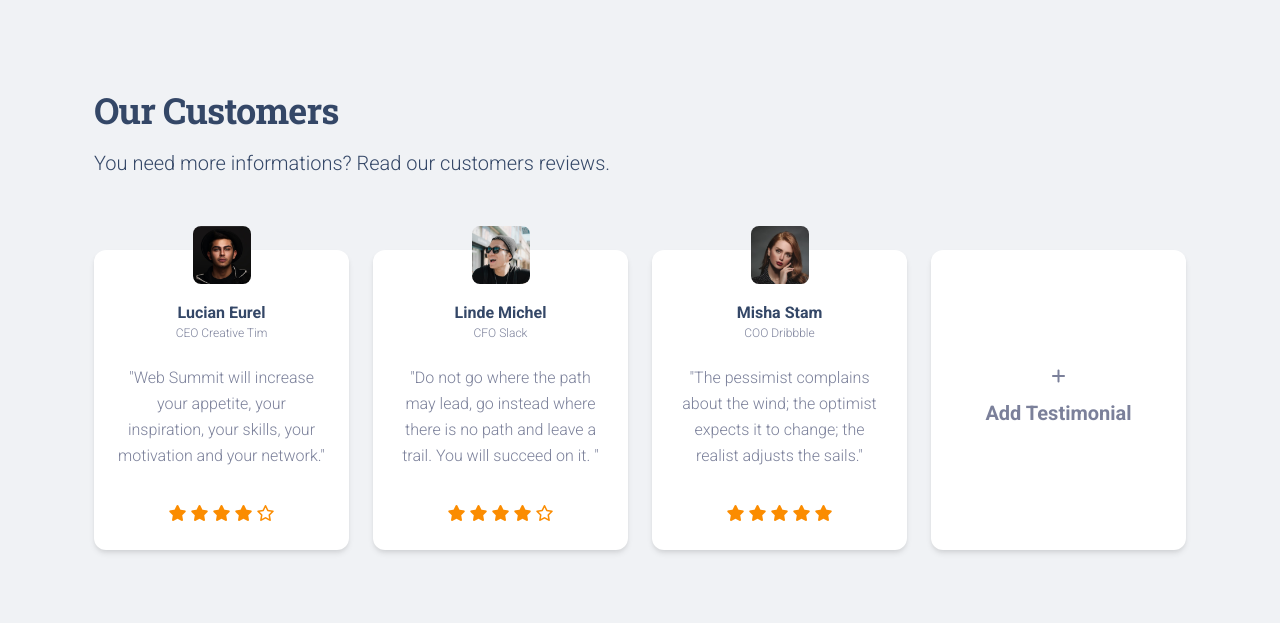
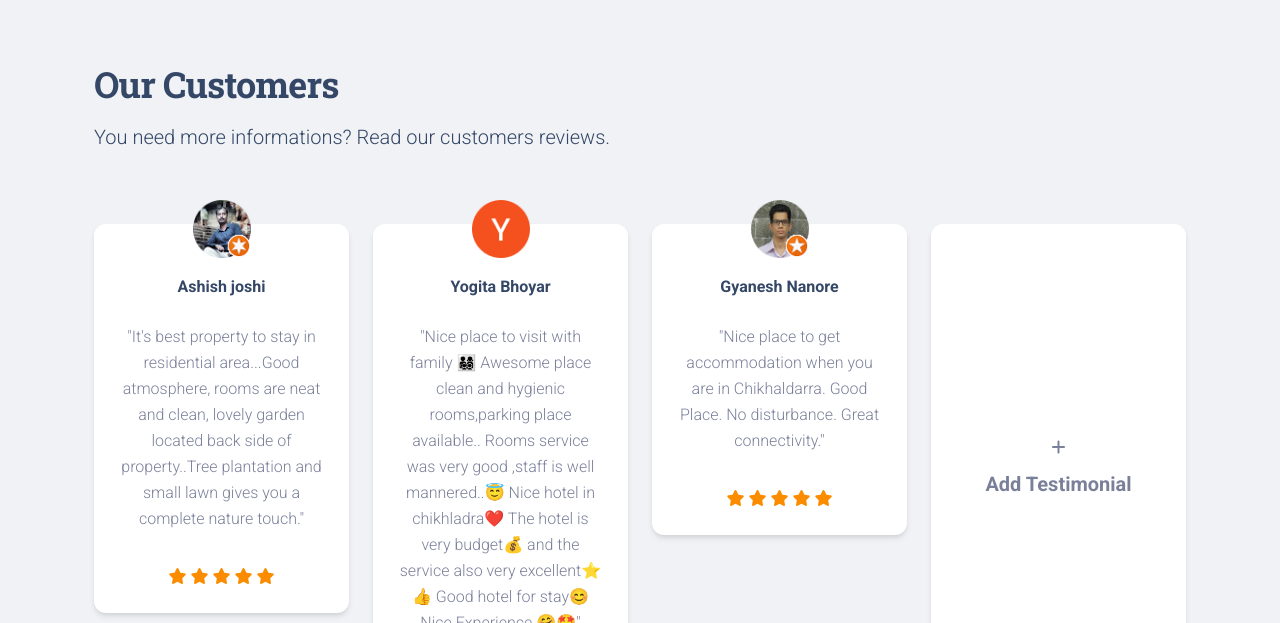
Before and after one commit to khadeom/The-Gulmohar, a Django app: page /landing5 in a window 1280 px wide; the page is wider, and only the part inside the window is pictured. Shown: the part 3583-4206 px from the top of that part. Run offline with Django 3.2, Linux system fonts and the light colour scheme; some libraries are stand-ins or nearby versions.

Commit message:
added customer reviews

```diff
--- a/apps/templates/gulmohar/landing5.html
+++ b/apps/templates/gulmohar/landing5.html
@@ -82,8 +82,8 @@
     <div class="row">
       <div class="row mb-5">
         <div class="col-lg-8 text-center mx-auto">
-          <p class="mb-1 text-success text-uppercase font-weight-bold">Our Work</p>
-          <h3>Some of our awesome projects - 1</h3>
+          <p class="mb-1 text-success text-uppercase font-weight-bold">The Gulmogar</p>
+          <h3>Make Your Stay Special</h3>
         </div>
       </div>
       <div class="col-lg-4 col-md-6">
@@ -259,6 +259,7 @@
                 alt="img-blur-shadow"
                 class="img-fluid border-radius-lg"
                 loading="lazy"
+
               />
             </a>
             <div
@@ -349,7 +350,7 @@
           <div class="col-md-6">
             <div class="info">
               <i class="material-icons text-3xl text-white mb-3">view_in_ar</i>
-              <h5 class="text-white">Fully integrated</h5>
+              <h5 class="text-white">integrated</h5>
               <p class="text-white opacity-8">We get insulted by others, lose trust for those We get back freezes</p>
             </div>
           </div>
@@ -375,6 +376,7 @@
               <h5 class="text-white">Improved platform</h5>
               <p class="text-white opacity-8">We get insulted by others, lose trust for those We get back freezes</p>
             </div>
+          </br>
           </div>
         </div>
       </div>
@@ -387,10 +389,10 @@
           </div>
           <div class="card-body">
             <h4>
-              Material Kit
+              The Gulmohar
             </h4>
             <p>
-              One of the most beautiful and complex UI Kits built by the team behind Creative Tim. That&#39;s pretty impressive.
+              One of the most tranquile and comforting place to spend your holiday.
             </p>
             <a href="javascript:;" class="text-primary icon-move-right">More about us
               <i class="fas fa-arrow-right text-xs ms-1"></i>
@@ -481,14 +483,14 @@
           <div class="card">
             <div class="position-relative mt-n4 mx-auto z-index-2">
               <div class="blur-shadow-avatar">
-                <img class="avatar border-radius-lg avatar-lg" src="{% static 'assets/img/team-4.jpg' %}">
+                <img class="avatar border-radius-lg avatar-lg" src="{% static 'assets/gulmohar_imgs/Guest_profile_pic/Ashish Joshi.png' %}">
               </div>
             </div>
-            <h6 class="mb-0 mt-3 text-center">Lucian Eurel</h6>
-            <p class="text-xs mb-0 text-center">CEO Creative Tim</p>
+            <h6 class="mb-0 mt-3 text-center">Ashish joshi</h6>
+            {% comment %} <p class="text-xs mb-0 text-center">CEO Creative Tim</p> {% endcomment %}
             <div class="card-body text-center py-0">
               <p class="mt-4">
-                "Web Summit will increase your appetite, your inspiration, your skills, your motivation and your network."
+                "It's best property to stay in residential area...Good atmosphere, rooms are neat and clean, lovely garden located back side of property..Tree plantation and small lawn gives you a complete nature touch."
               </p>
             </div>
             <div class="card-footer text-center pt-3 position-relative z-index-1">
@@ -498,7 +500,7 @@
                   <i class="fas fa-star text-warning"></i>
                   <i class="fas fa-star text-warning"></i>
                   <i class="fas fa-star text-warning"></i>
-                  <i class="far fa-star text-warning"></i>
+                  <i class="fas fa-star text-warning"></i>
                 </div>
               </div>
             </div>
@@ -508,14 +510,14 @@
           <div class="card">
             <div class="position-relative mt-n4 mx-auto z-index-2">
               <div class="blur-shadow-avatar">
-                <img class="avatar border-radius-lg avatar-lg" src="{% static 'assets/img/team-2.jpg'%}">
+                <img class="avatar border-radius-lg avatar-lg" src="{% static 'assets/gulmohar_imgs/Guest_profile_pic/yogita.png'%}">
               </div>
             </div>
-            <h6 class="mb-0 mt-3 text-center">Linde Michel</h6>
-            <p class="text-xs mb-0 text-center">CFO Slack</p>
+            <h6 class="mb-0 mt-3 text-center">Yogita Bhoyar</h6>
+            {% comment %} <p class="text-xs mb-0 text-center">CFO Slack</p> {% endcomment %}
             <div class="card-body text-center py-0">
               <p class="mt-4">
-                "Do not go where the path may lead, go instead where there is no path and leave a trail. You will succeed on it. "
+                "Nice place to visit with family 👨‍👩‍👧‍👦 Awesome place clean and hygienic rooms,parking place available.. Rooms service was very good ,staff is well mannered..😇 Nice hotel in chikhladra❤️ The hotel is very budget💰 and the service also very excellent⭐👍 Good hotel for stay😊 Nice Experience 🤗🤩"
               </p>
             </div>
             <div class="card-footer text-center pt-3 position-relative z-index-1">
@@ -525,7 +527,7 @@
                   <i class="fas fa-star text-warning"></i>
                   <i class="fas fa-star text-warning"></i>
                   <i class="fas fa-star text-warning"></i>
-                  <i class="far fa-star text-warning"></i>
+                  <i class="fas fa-star text-warning"></i>
                 </div>
               </div>
             </div>
@@ -535,14 +537,14 @@
           <div class="card">
             <div class="position-relative mt-n4 mx-auto z-index-2">
               <div class="blur-shadow-avatar">
-                <img class="avatar border-radius-lg avatar-lg" src="{% static 'assets/img/team-3.jpg'%}">
+                <img class="avatar border-radius-lg avatar-lg" src="{% static 'assets/gulmohar_imgs/Guest_profile_pic/gaynesh.png'%}">
               </div>
             </div>
-            <h6 class="mb-0 mt-3 text-center">Misha Stam</h6>
-            <p class="text-xs mb-0 text-center">COO Dribbble</p>
+            <h6 class="mb-0 mt-3 text-center">Gyanesh Nanore</h6>
+            {% comment %} <p class="text-xs mb-0 text-center">COO Dribbble</p> {% endcomment %}
             <div class="card-body text-center py-0">
               <p class="mt-4">
-                "The pessimist complains about the wind; the optimist expects it to change; the realist adjusts the sails."
+                "Nice place to get accommodation when you are in Chikhaldarra. Good Place. No disturbance. Great connectivity."
               </p>
             </div>
             <div class="card-footer text-center pt-3 position-relative z-index-1">
@@ -575,9 +577,7 @@
 
 
 
-<section
-class="py-3 mt-5 bg-gradient-dark position-relative overflow-hidden mx-n5"
->
+<section class="py-3 mt-5 bg-gradient-dark position-relative overflow-hidden mx-n5">
 <img
 src="{% static 'assets/img/pattern-line.jpg' %}"
   class="position-absolute opacity-2 w-100 top-0 d-md-block d-none"
@@ -1006,12 +1006,21 @@
 
 
 <div class="min-vh-90">
+  <img class="w-50 position-absolute end-0 border-radius-top-start-lg" src="{% static 'assets/gulmohar_imgs/LivingRoom.jpg' %}" alt="lakeHouse" loading="lazy">
+  {% comment %}
+  this image needs following properties
+  Rendered size:	638 × 880 px
+Rendered aspect ratio:	29∶40
+Intrinsic size:	963 × 1329 px
+Intrinsic aspect ratio:	321∶443
+File size:	331 kB
+
   <img
     class="w-50 position-absolute end-0 border-radius-top-start-lg"
     src="./rental_files/photo-1539803442075-48618f39bb3d"
     alt="lakeHouse"
     loading="lazy"
-  />
+  /> {% endcomment %}
   <div class="container">
     <div class="row mt-8">
       <div class="col-lg-7 d-flex justify-content-center flex-column">
--- a/apps/templates/home/landing6.html
+++ b/apps/templates/home/landing6.html
@@ -1920,8 +1920,8 @@
       <div class="container">
         <div class="row mb-5">
           <div class="col-lg-8 text-center mx-auto">
-            <p class="mb-1 text-success text-uppercase font-weight-bold">Our Work</p>
-            <h3>Some of our awesome projects - 1</h3>
+            <p class="mb-1 text-success text-uppercase font-weight-bold">The Gulmohar</p>
+            <h3>Make your stay special</h3>
           </div>
         </div>
         <div class="row">
@@ -2200,6 +2200,7 @@
         </div>
       </div>
     </section>
+
     <section class="py-lg-7 py-5">
       <div class="container">
         <div class="row">
--- a/sql Tutorial.txt
+++ b/sql Tutorial.txt
@@ -2,3 +2,6 @@
 
 sudo apt install build-essential libssl-dev libpq-dev libffi-dev python3-dev
 sudo apt install postgresql postgresql-contrib
+
+
+Rated 4.7 on google, We provide one of best stay in Chikhaldhara which is Buget Frendly
```
Also changed, not shown: apps/static/assets/gulmohar_imgs/Guest_profile_pic/Ashish Joshi.png (added), apps/static/assets/gulmohar_imgs/Guest_profile_pic/Hrrishta Tiwari.png (added), apps/static/assets/gulmohar_imgs/Guest_profile_pic/gaynesh.png (added), apps/static/assets/gulmohar_imgs/Guest_profile_pic/mohsin.png (added), apps/static/assets/gulmohar_imgs/Guest_profile_pic/yogita.png (added).
